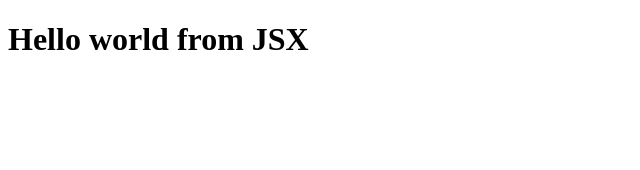
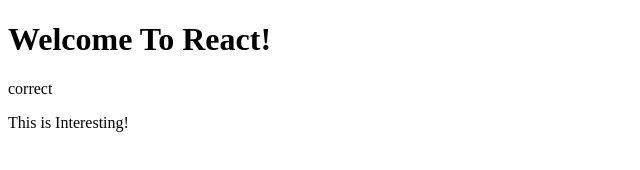
Before and after one commit to 0x1zen/Complete-Revision, a React app in the folder React-basics/: page / in a window 1280 px wide. Shown: the whole page, without its empty margins (0-640 px from the left). Built offline with nearby package versions, Linux system fonts and the light colour scheme.

Commit message:
JSX,React Components,Babel

```diff
--- a/React-basics/App.js
+++ b/React-basics/App.js
@@ -7,7 +7,22 @@
 // root.render(heading);
 
 // using JSX
-const jsxHeading = <h1>Hello world from JSX</h1>;
+const heading = <h1 id="hello">Hello world from JSX</h1>;
 const root = ReactDOM.createRoot(document.getElementById("root"));
-root.render(jsxHeading);
-console.log(jsxHeading);
+// root.render(heading);
+// console.log(heading);
+function retSom({ num }) {
+  return num == 95 ? "correct" : "not";
+}
+
+const Title = () => <h1 id="title">Welcome To React!</h1>;
+const num = 95;
+const HeadingComponent = ({ num }) => (
+  <div id="heading">
+    {/* <Title /> */}
+    {Title()}
+    {retSom({ num })}
+    <p>This is Interesting!</p>
+  </div>
+);
+root.render(<HeadingComponent num={num} />);
--- a/React-basics/index.css
+++ b/React-basics/index.css
@@ -1,3 +1,3 @@
-#hello{
-    background-color: #ec0404;
+#notHello {
+  background-color: #ec0404;
 }
```
